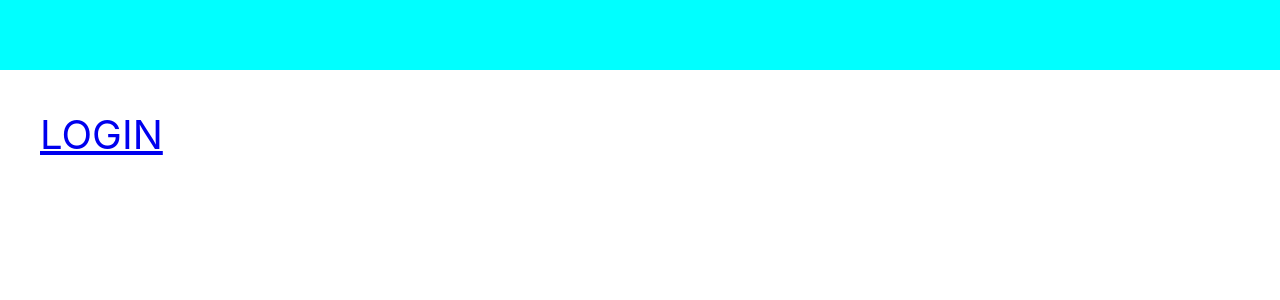
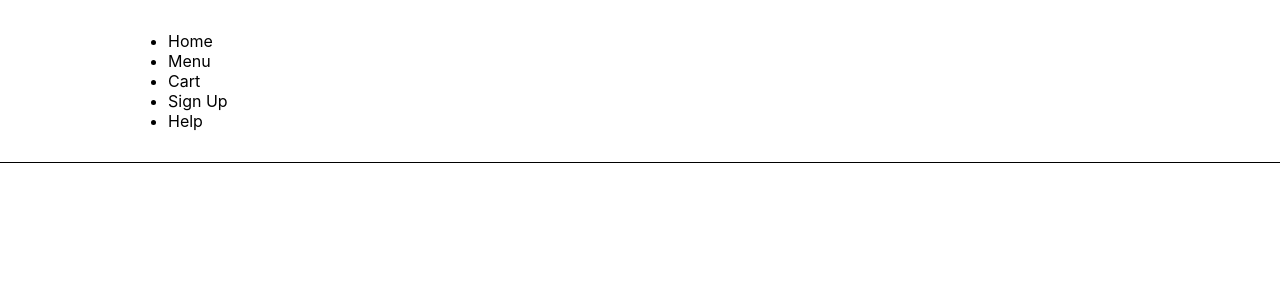
Before and after one commit to raychel1/order-me, a React (Create React App) app: page / in a window 1280 px wide. Shown: the top 300 px of the page. Built offline with nearby package versions, Linux system fonts and the light colour scheme.

Commit message:
updateddddd

```diff
--- a/src/App.css
+++ b/src/App.css
@@ -1,12 +1,11 @@
-.header-first{
-    background-color: aqua;
+nav{
+    position: fixed;
+    top: 0;
+    left: 0;
     width: 100%;
-    height: 70px;
-}.header-container{
-    background-color: aquamarine;
-    width: 400px;
-}.loginp{
-  font-size: 40px;
-  margin-top: 5px;
-  margin-right: 50px;
+    display: flex;
+    align-items: center;justify-content: space-between;
+    padding: 15px 10%;
+    border-bottom: 1px solid #000;
+    z-index: 10;
 }
--- a/src/component/Header.jsx
+++ b/src/component/Header.jsx
@@ -6,13 +6,15 @@ import '../App.css'
 function Header(){
     return(
         <>
-        <div className="header-first">
-            <div className='header-container'>
-            </div>
-        </div>
-        <div className="loginp">
-            <Link to = "/login"><ul className='text-c'>LOGIN</ul></Link>
-            </div>
+          <nav>
+        <ul id="menu-links">
+            <li>Home</li>
+            <li>Menu</li>
+            <li>Cart</li>
+            <li>Sign Up</li>
+            <li>Help</li>
+        </ul>
+        </nav>
         </>
     );
 }
```
